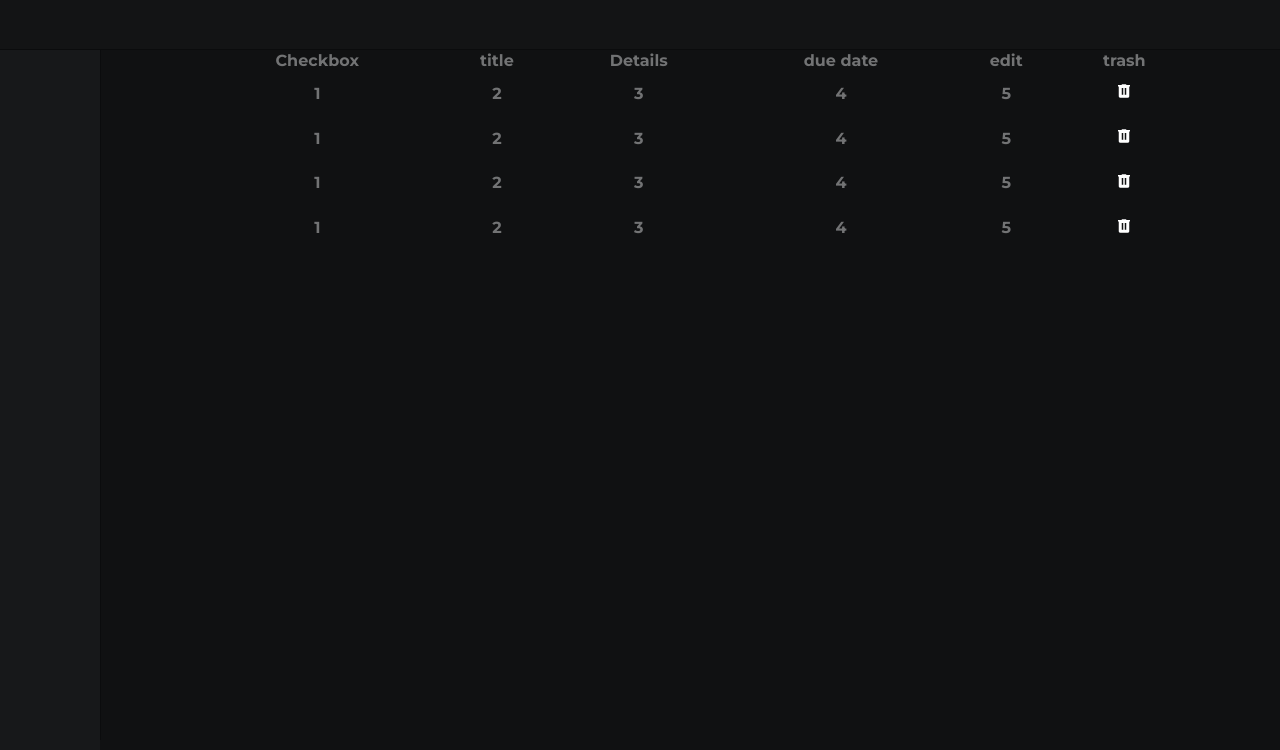
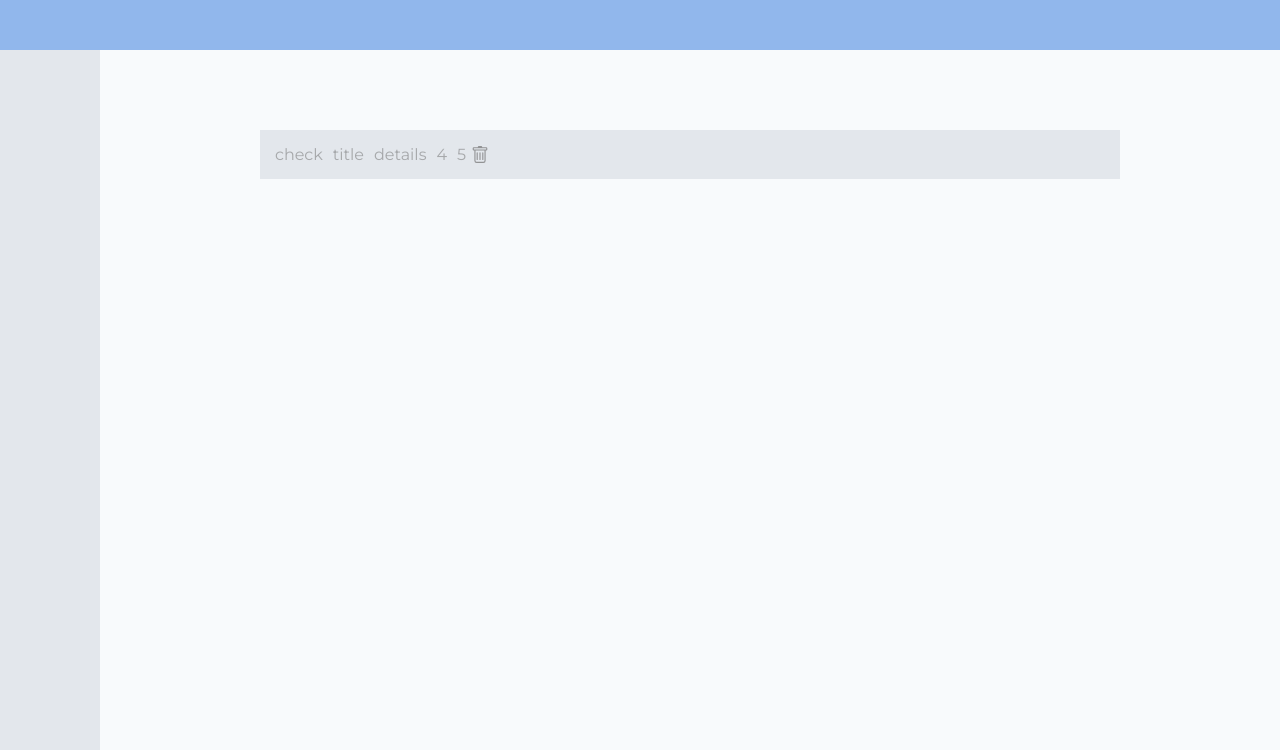
Before and after one commit to juneDaSilva/to-do-list, a website built with webpack: page src/template.html in a window 1280 px wide. Shown: the top 750 px of the page. Built offline with nearby package versions, Linux system fonts and the light colour scheme; a web font is replaced by a local one.

Commit message:
Restart main layout with divs

```diff
--- a/src/main.css
+++ b/src/main.css
@@ -1,10 +1,17 @@
+:root {
+  --main: #f8fafc;
+  --sidebar: #dfe4e9d2;
+  --header: #91b7ec;
+  --border-dark: #1e293b;
+}
+
 * {
   font-family: "Montserrat", sans-serif;
   color: #929395c0;
 }
 
 body {
-  background-color: #101112;
+  background-color: var(--main);
   margin: 0;
   height: 100vh;
   width: 100%;
@@ -16,40 +23,48 @@ body {
 header {
   grid-column: 1/3;
   grid-row: 1/2;
-  background-color: #131415;
-  border-bottom: 1px solid #0b0c0d;
+  background-color: var(--header);
+  border-bottom: 1px solid var(--border);
 }
 
 .sidebar {
   grid-row: 2/4;
   grid-column: 1/2;
-  background-color: #17181a;
+  background-color: var(--sidebar);
 }
 
-main {
+.main-container {
   grid-row: 2/3;
   grid-column: 2/3;
-  background-color: #101112;
-  border-left: 1px solid #0b0c0d;
-  display: flex;
-  justify-content: center;
+  padding: 5rem 10rem;
 }
 
-.table-container {
-  flex: 1;
-  height: 200px;
-  min-width: 300px;
-  max-width: 1000px;
+.card {
+  padding: 10px;
+  background-color: var(--sidebar);
   display: flex;
-  justify-content: center;
+  align-items: center;
 }
 
-table {
-  flex: 1;
-  border-collapse: collapse;
+.card div {
+  margin: 5px;
 }
 
-.remove-button {
+.trash {
+  filter: invert(70%) sepia(7%) saturate(70%) hue-rotate(182deg) brightness(83%)
+    contrast(83%);
+  width: 18px;
+  transition: 0.2s;
+}
+
+.trash:hover {
+  transition: 0.2s;
+  filter: invert(12%) sepia(49%) saturate(502%) hue-rotate(178deg)
+    brightness(98%) contrast(93%);
+  cursor: pointer;
+}
+
+/* .remove-button {
   width: 18px;
   transition: 0.3s;
 }
@@ -58,10 +73,10 @@ table {
   cursor: pointer;
   transition: 0.3s;
   transform: scale(1.2);
-}
+} */
 
 footer {
-  background-color: #101112;
+  background-color: var(--main);
   grid-row: 3/4;
   grid-column: 2/3;
   margin: 5px;
--- a/src/template.html
+++ b/src/template.html
@@ -17,56 +17,19 @@
   <body>
     <header></header>
     <div class="sidebar"></div>
-    <main>
-      <div class="table-container">
-        <table>
-          <thead class="header">
-            <tr id="headerRow">
-              <th class="headerCell">Checkbox</th>
-              <th class="headerCell">title</th>
-              <th class="headerCell">Details</th>
-              <th class="headerCell">due date</th>
-              <th class="headerCell">edit</th>
-              <th class="headerCell">trash</th>
-            </tr>
-          </thead>
-          <tbody class="booksList">
-            <tr>
-              <th>1</th>
-              <th>2</th>
-              <th>3</th>
-              <th>4</th>
-              <th>5</th>
-              <th><img class="remove-button" src="./images/trash-white.png" alt=""></th>
-            </tr>
-            <tr>
-              <th>1</th>
-              <th>2</th>
-              <th>3</th>
-              <th>4</th>
-              <th>5</th>
-              <th><img class="remove-button" src="./images/trash-white.png" alt=""></th>
-            </tr>
-            <tr>
-              <th>1</th>
-              <th>2</th>
-              <th>3</th>
-              <th>4</th>
-              <th>5</th>
-              <th><img class="remove-button" src="./images/trash-white.png" alt=""></th>
-            </tr>
-            <tr>
-              <th>1</th>
-              <th>2</th>
-              <th>3</th>
-              <th>4</th>
-              <th>5</th>
-              <th><img class="remove-button" src="./images/trash-white.png" alt=""></th>
-            </tr>
-          </tbody>
-        </table>
-      </div>
-    </main>
+    <div class="main-container">
+      <main class="main">
+        <div class="card">
+          <div class="check">check</div>
+          <div class="title">title</div>
+          <div class="details">details</div>
+          <div>4</div>
+          <div>5</div>
+          <img class="trash" src="./images/trash.svg" alt="">
+        </div>
+      </main>
+    </div>
+    </div>
     <footer>
       <p class="footer-par">--Built by JuneDev</p>
       <a class="logos" href="https://github.com/JuneDev-html"><img src="./images/logo.png" width="22"></a>
```
Also changed, not shown: dist/43abd16f54731d4913dc.svg (added), dist/index.html, dist/main.js, src/images/trash.svg (added).
